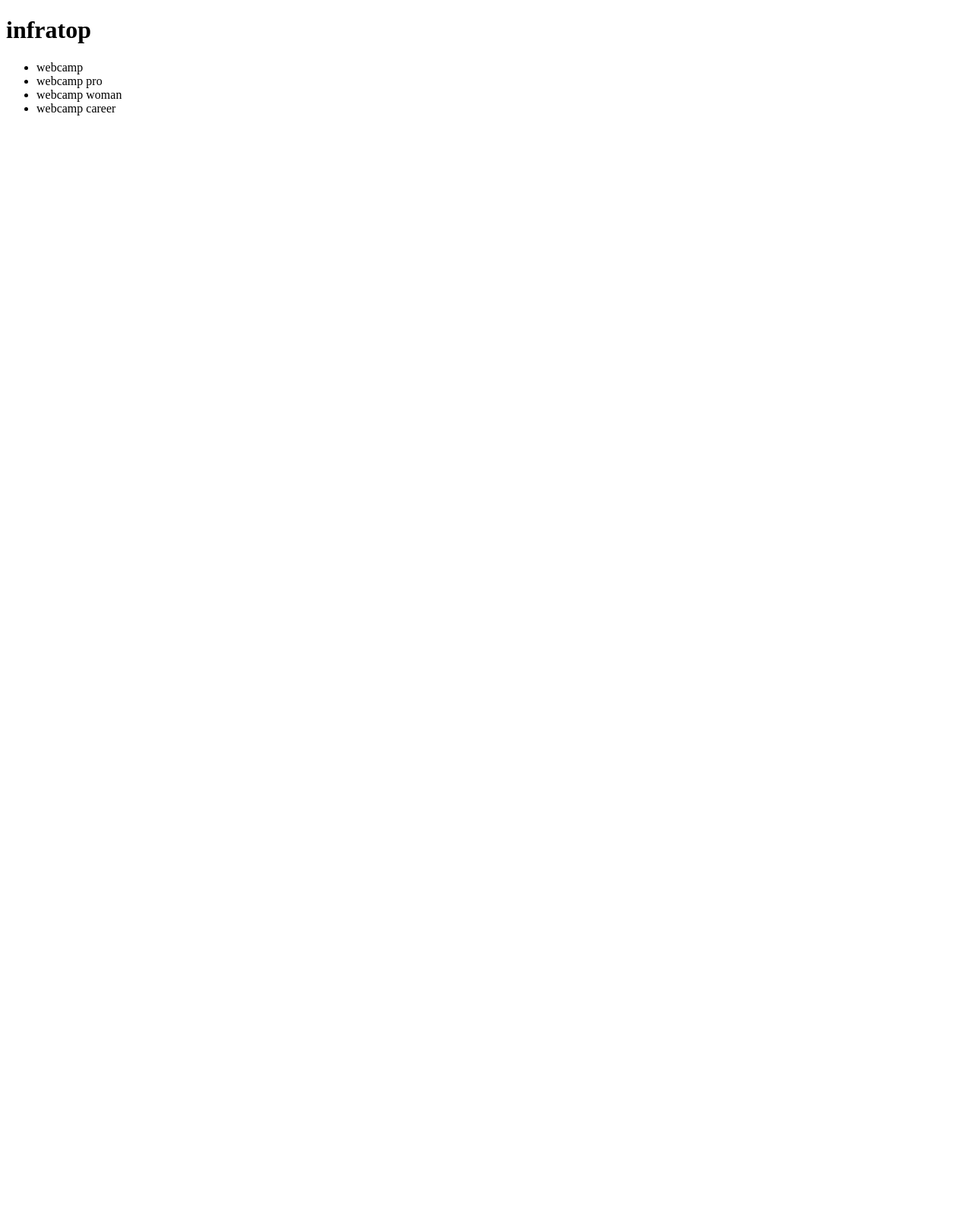
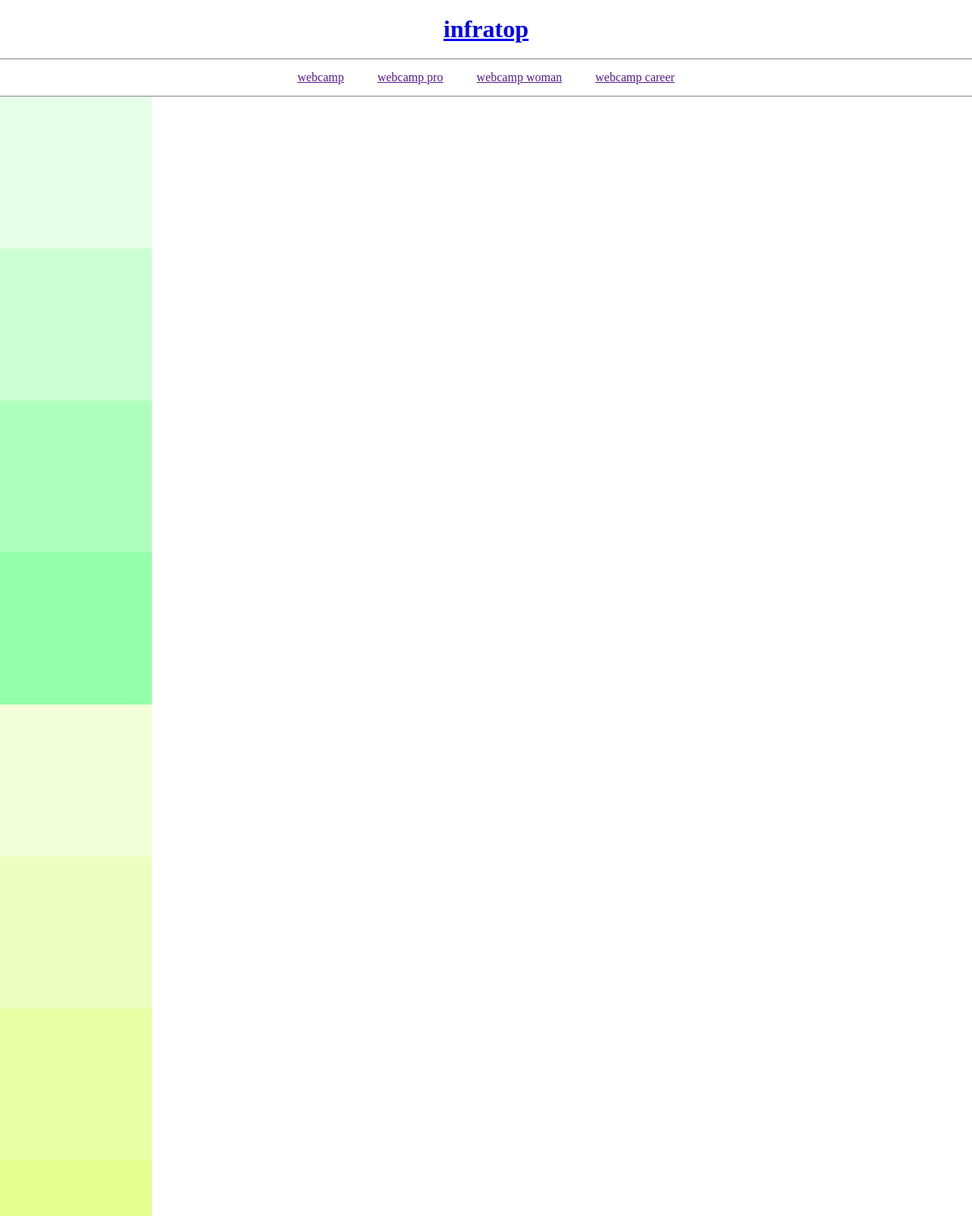
Before and after one commit to YutakaAihara/HTML5, a plain HTML site: page index.html in a window 1280 px wide. Shown: the top 1600 px of the page at 76% size. Before the commit the page ends 800 px from the top, so only its background shows below. Drawn offline with Linux system fonts and the light colour scheme.

Commit message:
[Finish]1-5

```diff
--- a/index.html
+++ b/index.html
@@ -8,16 +8,26 @@
 
   <body>
     <header>
-      <h1 class="heading">infratop</h1>
-      <nav>
-        <ul class="nav-list">
-          <li class="nav-list-item">webcamp</li>
-          <li class="nav-list-item">webcamp pro</li>
-          <li class="nav-list-item">webcamp woman</li>
-          <li class="nav-list-item">webcamp career</li>
-        </ul>
-      </nav>
+      <h1 class="heading">
+        <a href="index.html">infratop</a>
+      </h1>
     </header>
+    <nav>
+      <ul class="nav-list">
+        <li class="nav-list-item">
+          <a href="">webcamp</a>
+        </li>
+        <li class="nav-list-item">
+          <a href="">webcamp pro</a>
+        </li>
+        <li class="nav-list-item">
+          <a href="">webcamp woman</a>
+        </li>
+        <li class="nav-list-item">
+          <a href="">webcamp career</a>
+        </li>
+      </ul>
+    </nav>
 
     <main>
       <div class="box1"></div>
@@ -35,7 +45,7 @@
     </main>
 
     <footer>
-      <p class="fooetr-text"></p>
+      <p class="fooetr-text">© All rights reserved by Infratop.Inc.</p>
     </footer>
   </body>
 </html>
--- a/style.css
+++ b/style.css
@@ -0,0 +1,116 @@
+* {
+  margin: 0;
+  padding: 0;
+  box-sizing: border-box;
+}
+
+header {
+  width: 100%;
+  padding: 20px 0;
+  text-align: center;
+}
+
+.nav-list {
+  text-align: center;
+  margin: 0 auto;
+  padding: 15px 0;
+  border-top: 1px solid #848282;
+  border-bottom: 1px solid #848282;
+}
+
+.nav-list-item {
+  display: inline-block;
+  margin: 0 20px;
+  list-style: none;
+}
+
+.main {
+  width: 800px;
+  margin: 50px auto;
+  display: flex;
+  flex-wrap: wrap;
+}
+
+.box1 {
+  width: 200px;
+  height: 200px;
+  background-color: #e6ffe9;
+}
+
+.box2 {
+  width: 200px;
+  height: 200px;
+  background-color: #cbffd3;
+}
+
+.box3 {
+  width: 200px;
+  height: 200px;
+  background-color: #aeffbd;
+}
+
+.box4 {
+  width: 200px;
+  height: 200px;
+  background-color: #93ffab;
+}
+
+.box5 {
+  width: 200px;
+  height: 200px;
+  background-color: #f3ffd8;
+}
+
+.box6 {
+  width: 200px;
+  height: 200px;
+  background-color: #edffbe;
+}
+
+.box7 {
+  width: 200px;
+  height: 200px;
+  background-color: #e9ffa5;
+}
+
+.box8 {
+  width: 200px;
+  height: 200px;
+  background-color: #e4ff8d;
+}
+
+.box9 {
+  width: 200px;
+  height: 200px;
+  background-color: #d9e5ff;
+}
+
+.box10 {
+  width: 200px;
+  height: 200px;
+  background-color: #bad3ff;
+}
+
+.box11 {
+  width: 200px;
+  height: 200px;
+  background-color: #a4c6ff;
+}
+
+.box12 {
+  width: 200px;
+  height: 200px;
+  background-color: #8eb8ff;
+}
+
+footer {
+  width: 100%;
+  height: 120px;
+  background-color: #848282;
+  line-height: 120px;
+  text-align: center;
+}
+
+.footer-text {
+  color: #fff;
+}
```
